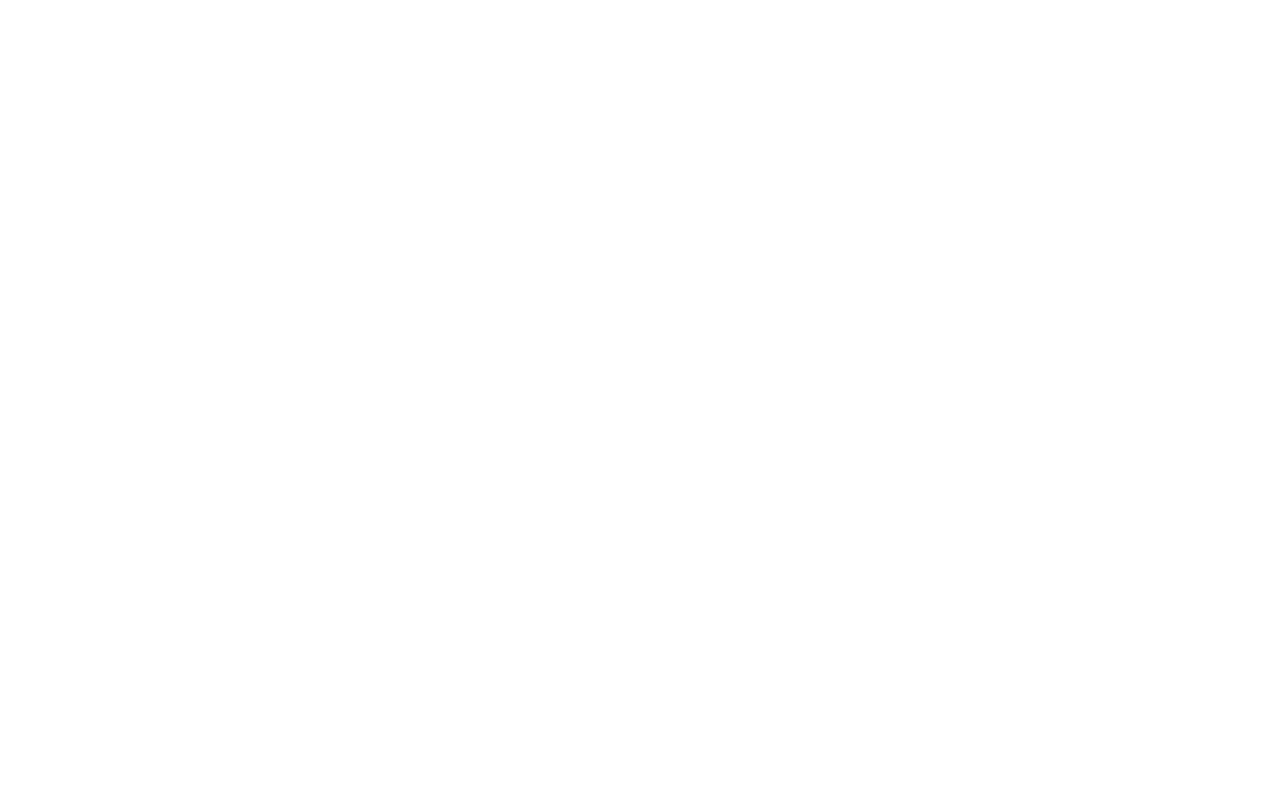
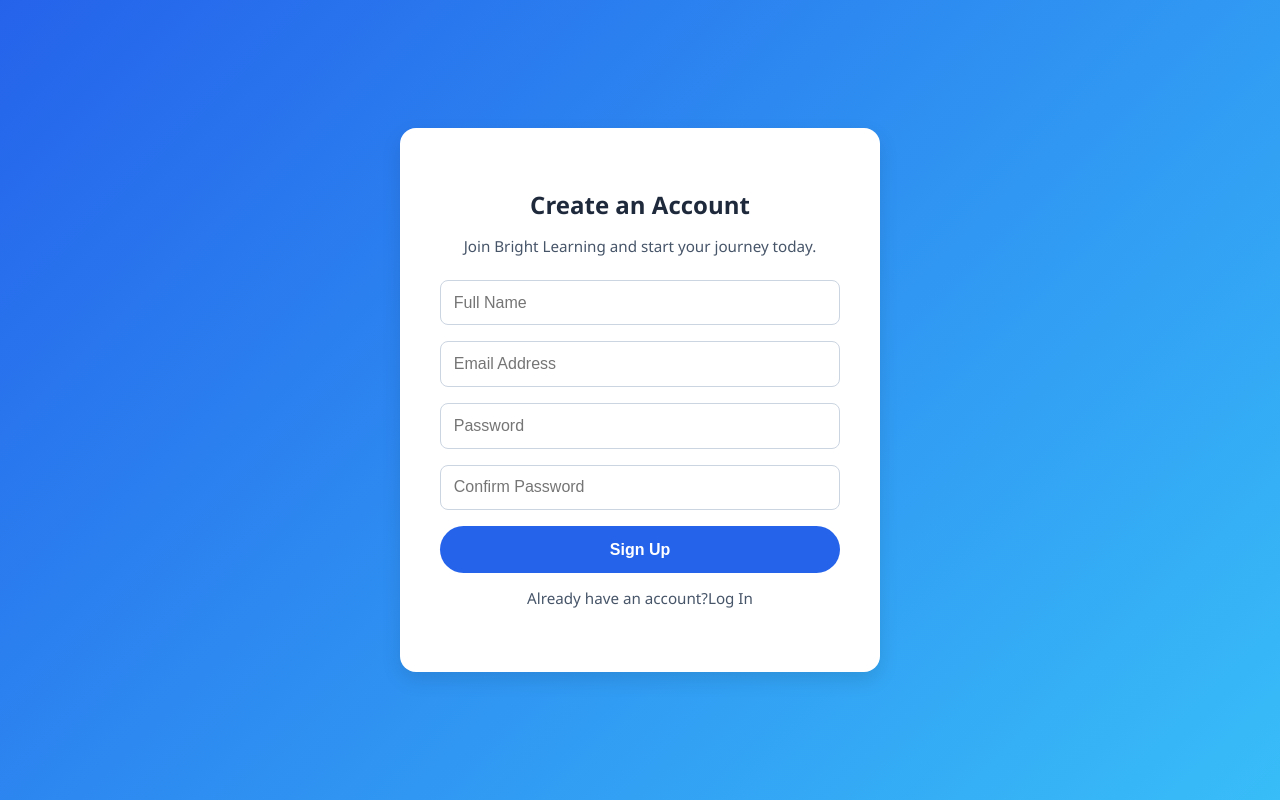
Before and after one commit to Samir-AlJaber/BrightLearning, a React (Create React App) app: page /signup in a window 1280 px wide. Before the commit this address had no page. Built offline with nearby package versions, Linux system fonts and the light colour scheme.

Commit message:
signup page added

```diff
--- a/src/App.js
+++ b/src/App.js
@@ -1,13 +1,14 @@
 import React from "react";
 import { BrowserRouter as Router, Routes, Route } from "react-router-dom";
 import HomePage from "./Pages/HomePage/HomePage";
+import SignUpPage from "./Pages/signup/signup";
 
 function App() {
   return (
     <Router>
       <Routes>
         <Route path="/" element={<HomePage />} />
-        {}
+        <Route path="/signup" element={<SignUpPage />} />
       </Routes>
     </Router>
   );
--- /dev/null
+++ b/src/Pages/signup/signup.css
@@ -0,0 +1,80 @@
+.signup-container {
+  display: flex;
+  justify-content: center;
+  align-items: center;
+  min-height: 100vh;
+  background: linear-gradient(135deg, #2563eb, #38bdf8);
+  font-family: "Segoe UI", Tahoma, Geneva, Verdana, sans-serif;
+}
+
+.signup-box {
+  background-color: #fff;
+  padding: 2.5rem;
+  border-radius: 16px;
+  box-shadow: 0 8px 20px rgba(0,0,0,0.1);
+  width: 100%;
+  max-width: 400px;
+  text-align: center;
+}
+
+.signup-box h2 {
+  margin-bottom: 0.5rem;
+  color: #1e293b;
+}
+
+.signup-box p {
+  margin-bottom: 1.5rem;
+  color: #475569;
+  font-size: 0.95rem;
+}
+
+.signup-box form {
+  display: flex;
+  flex-direction: column;
+  gap: 1rem;
+}
+
+.signup-box input {
+  padding: 0.8rem;
+  border-radius: 8px;
+  border: 1px solid #cbd5e1;
+  outline: none;
+  font-size: 1rem;
+  transition: border 0.2s ease;
+}
+
+.signup-box input:focus {
+  border: 1px solid #2563eb;
+}
+
+.signup-btn {
+  background: #2563eb;
+  color: white;
+  border: none;
+  padding: 0.9rem;
+  font-size: 1rem;
+  font-weight: bold;
+  border-radius: 50px;
+  cursor: pointer;
+  transition: background 0.3s ease-in-out;
+}
+
+.signup-btn:hover {
+  background: #1e293b;
+}
+
+.login-link {
+  margin-top: 1rem;
+  font-size: 0.9rem;
+  color: #000408;
+}
+
+.login-link a {
+  color: #2563eb;
+  text-decoration: none;
+  font-weight: 600;
+}
+
+.login-link a:hover {
+  text-decoration: underline;
+}
--- /dev/null
+++ b/src/Pages/signup/signup.js
@@ -0,0 +1,73 @@
+import React, { useState } from "react";
+import "./signup.css";
+import { useNavigate } from "react-router-dom";
+
+const SignUpPage = () => {
+
+  const navigate = useNavigate();
+
+  const [formData, setFormData] = useState({
+    fullName: "",
+    email: "",
+    password: "",
+    confirmPassword: "",
+  });
+
+  const handleChange = (e) => {
+    setFormData({ ...formData, [e.target.name]: e.target.value });
+  };
+
+  const handleSubmit = (e) => {
+    e.preventDefault();
+    console.log("Form Submitted: ", formData);
+  };
+
+  return (
+    <div className="signup-container">
+      <div className="signup-box">
+        <h2>Create an Account</h2>
+        <p>Join Bright Learning and start your journey today.</p>
+        <form onSubmit={handleSubmit}>
+          <input
+            type="text"
+            name="fullName"
+            placeholder="Full Name"
+            value={formData.fullName}
+            onChange={handleChange}
+            required
+          />
+          <input
+            type="email"
+            name="email"
+            placeholder="Email Address"
+            value={formData.email}
+            onChange={handleChange}
+            required
+          />
+          <input
+            type="password"
+            name="password"
+            placeholder="Password"
+            value={formData.password}
+            onChange={handleChange}
+            required
+          />
+          <input
+            type="password"
+            name="confirmPassword"
+            placeholder="Confirm Password"
+            value={formData.confirmPassword}
+            onChange={handleChange}
+            required
+          />
+          <button type="submit" className="signup-btn">Sign Up</button>
+        </form>
+        <p>
+          Already have an account?Log In
+        </p>
+      </div>
+    </div>
+  );
+};
+
+export default SignUpPage;
```
